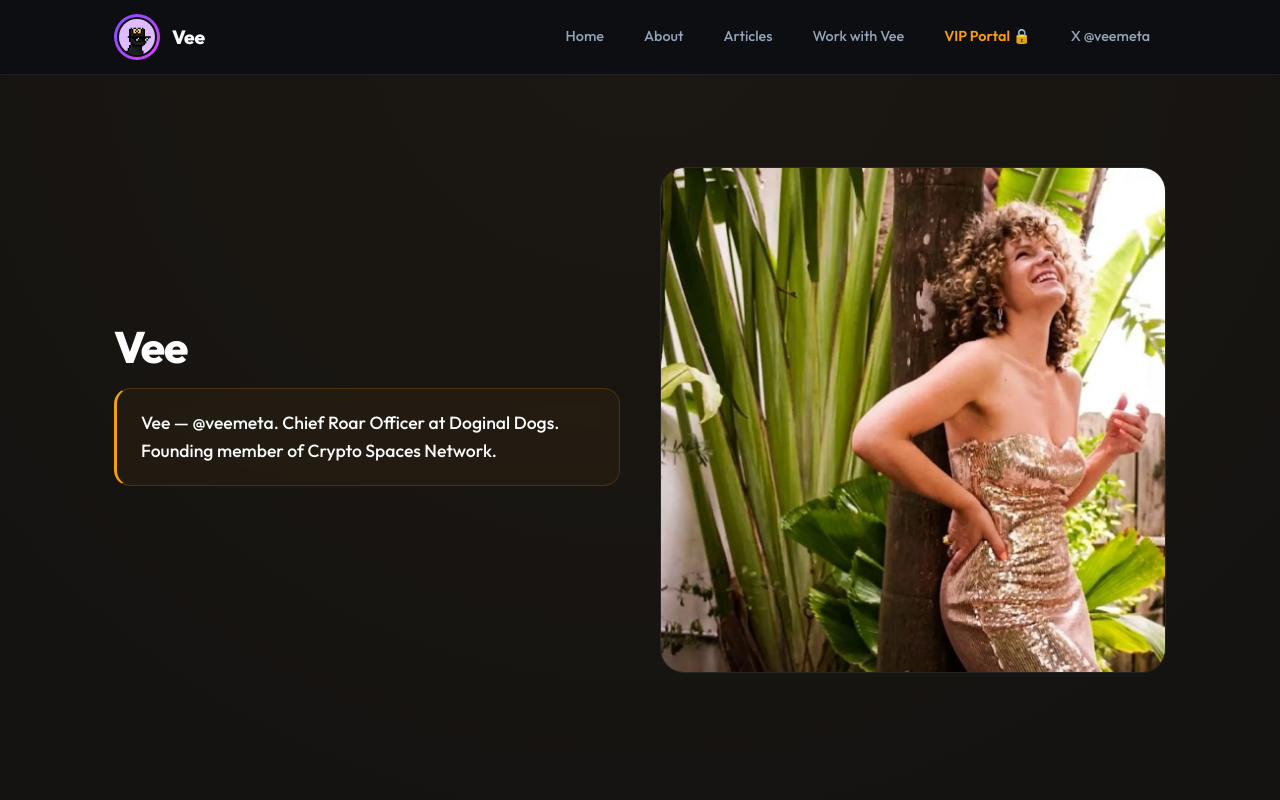
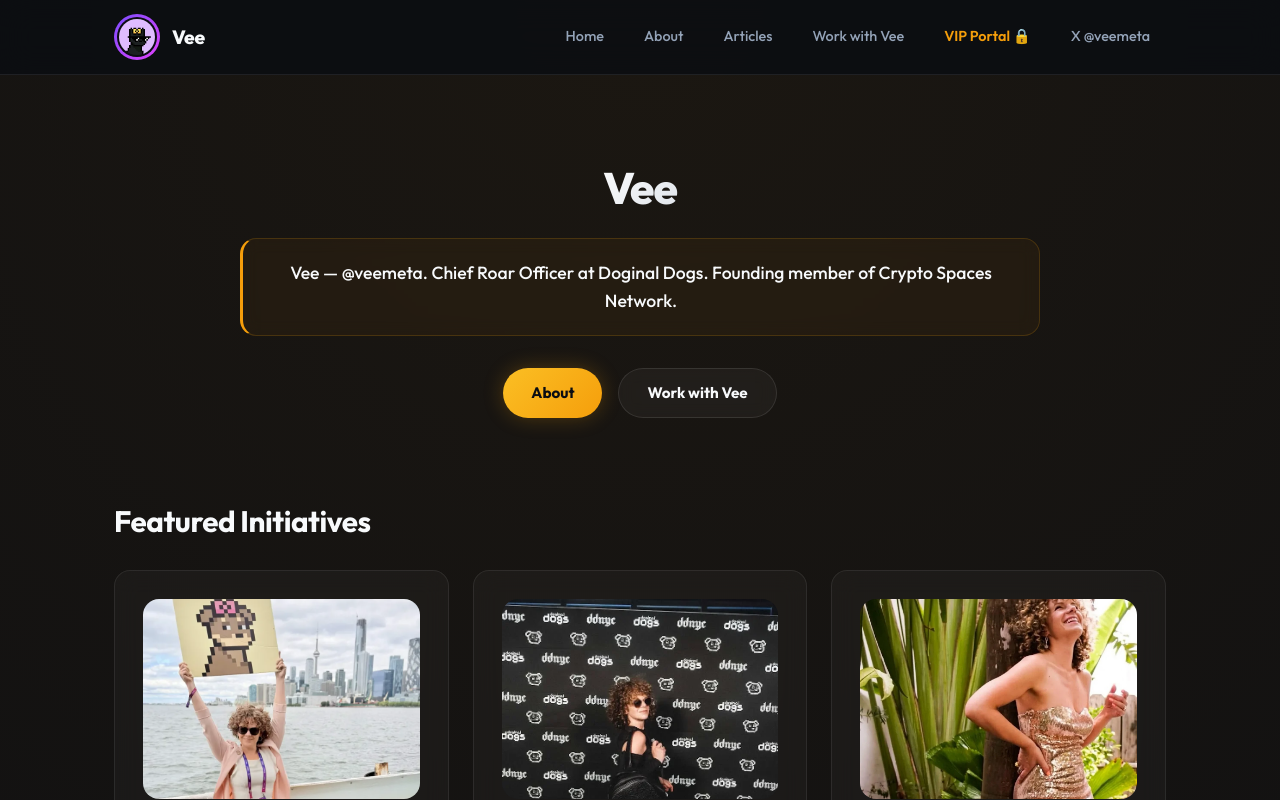
Before and after one commit to Duckxmeta/Veesite, a Next.js app: page / in a window 1280 px wide. Shown: the top 800 px of the page. Built offline with nearby package versions, Linux system fonts and the light colour scheme.

Commit message:
Remove hero image, center hero text, and add About and Work with Vee buttons

```diff
--- a/src/app/page.tsx
+++ b/src/app/page.tsx
@@ -64,36 +64,23 @@ export default function HomePage() {
       <JsonLd data={[personSchema, faqSchema]} />
 
       <div className="container">
-        {/* Hero Section with Portrait */}
-        <section style={{ padding: "20px 0 40px" }}>
-          <div className="grid-2" style={{ alignItems: "center", gap: "40px" }}>
-            <div>
-              <h1>Vee</h1>
+        {/* Centered Hero Section */}
+        <section style={{ padding: "40px 0 40px", textAlign: "center", maxWidth: "800px", margin: "0 auto" }}>
+          <h1>Vee</h1>
 
-              <div className="answer-lead">
-                <p>
-                  Vee — @veemeta. Chief Roar Officer at Doginal Dogs. Founding member of Crypto Spaces Network.
-                </p>
-              </div>
-            </div>
+          <div className="answer-lead" style={{ margin: "24px auto 32px", textAlign: "center" }}>
+            <p style={{ margin: 0 }}>
+              Vee — @veemeta. Chief Roar Officer at Doginal Dogs. Founding member of Crypto Spaces Network.
+            </p>
+          </div>
 
-            <div style={{ width: "100%", height: "100%", maxHeight: "70vh", display: "flex", justifyContent: "center" }}>
-              <Image
-                src={MEDIA_ASSETS.profpic.heroPath}
-                alt={MEDIA_ASSETS.profpic.alt}
-                width={MEDIA_ASSETS.profpic.width}
-                height={MEDIA_ASSETS.profpic.height}
-                priority
-                style={{
-                  width: "100%",
-                  height: "auto",
-                  maxHeight: "70vh",
-                  objectFit: "cover",
-                  borderRadius: "var(--radius-lg)",
-                  border: "1px solid var(--border-color)",
-                }}
-              />
-            </div>
+          <div style={{ display: "flex", justifyContent: "center", gap: "16px", flexWrap: "wrap", marginTop: "24px" }}>
+            <Link href="/about" className="btn btn-primary">
+              About
+            </Link>
+            <Link href="/work-with-me" className="btn btn-secondary">
+              Work with Vee
+            </Link>
           </div>
         </section>
 
```
